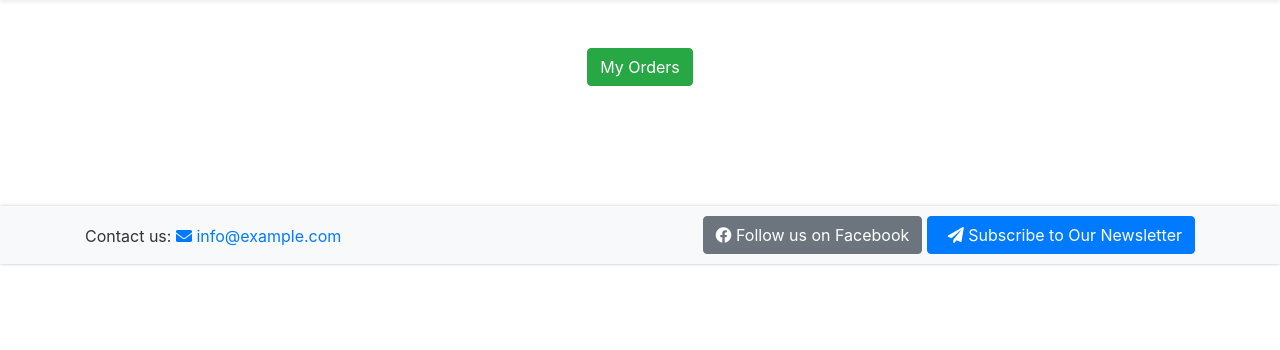
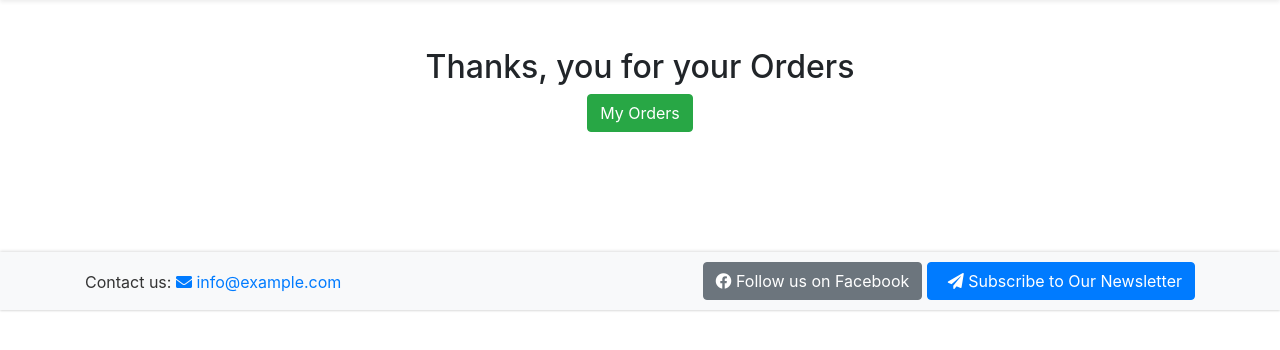
Before and after one commit to Gomsur/Authentic-shop, a Django app: template templates/payment/charge.html in a window 1280 px wide. Shown: the part 58-408 px from the top of the page. Run offline with Django 4.2, Linux system fonts and the light colour scheme; the template is opened without the code that fills it, so the values that code supplies are empty; some libraries are stand-ins or nearby versions.

Commit message:
thank you for your message when ordering is now functional and completed

```diff
--- a/templates/payment/charge.html
+++ b/templates/payment/charge.html
@@ -5,7 +5,7 @@
 {% block content %}
 
 <div class="container my-5 text-center">
-    <h2 class="text-center"></h2>
+    <h2 class="text-center">Thanks, you for your Orders</h2>
     <a href="{% url 'payment:orders' %}" class="btn btn-success">My Orders</a>
 </div>
 <br><br><br>
```
